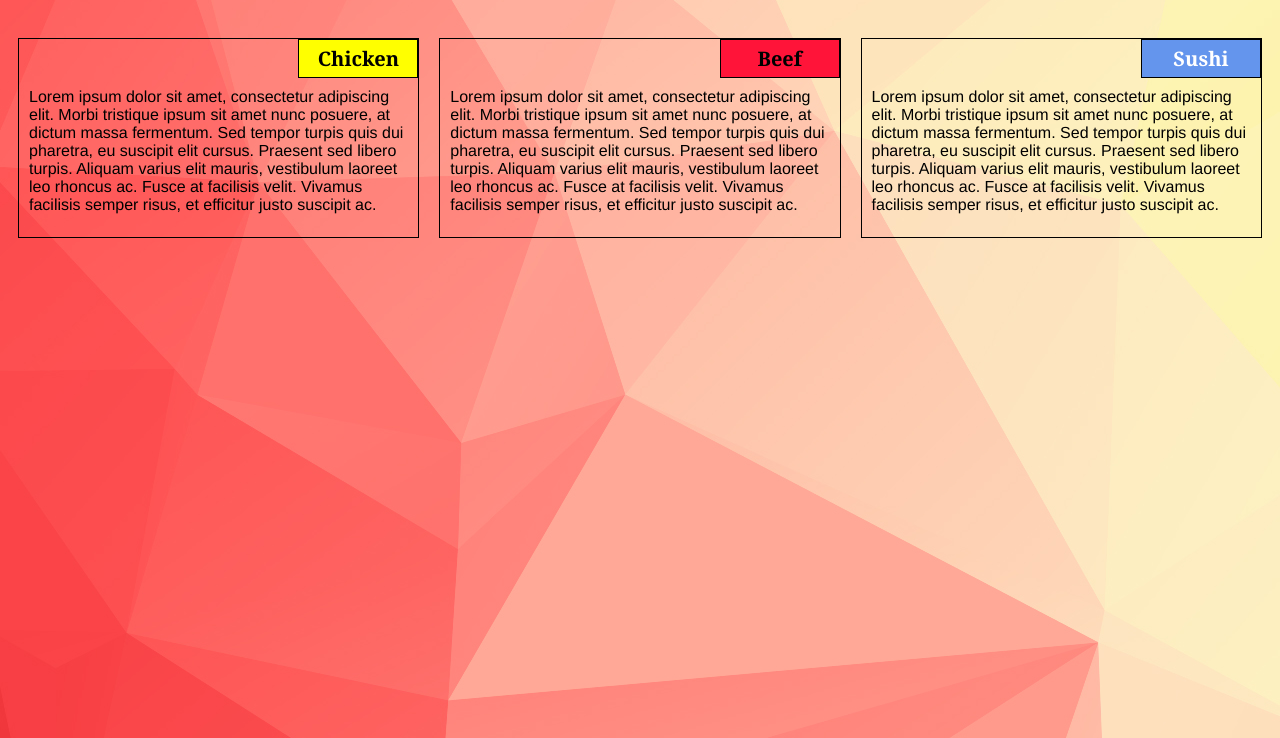
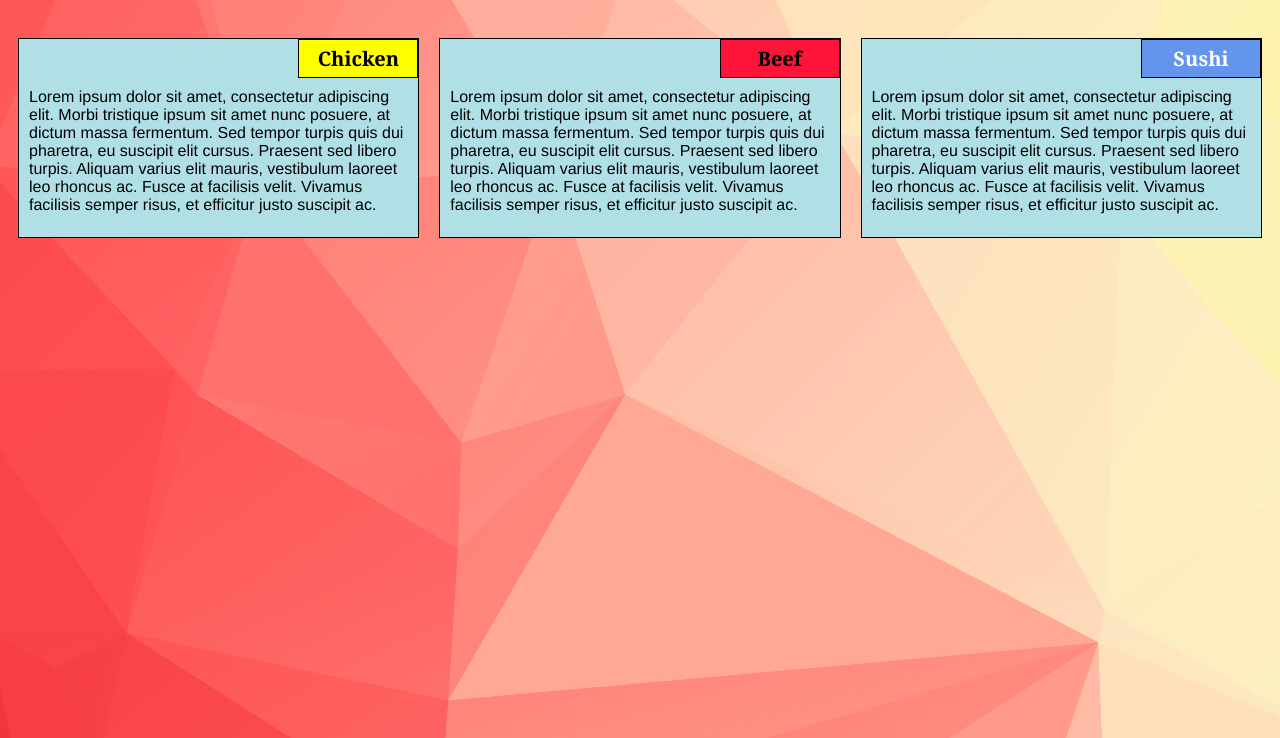
Before and after one commit to badhusha-sm/badhusha-sm.github.io, a plain HTML site: page docs/index.html in a window 1280 px wide. Shown: the part 62-800 px from the top of the page. Drawn offline with Linux system fonts and the light colour scheme.

Commit message:
Update style.css

```diff
--- a/docs/style.css
+++ b/docs/style.css
@@ -32,7 +32,7 @@ p {
 
 section {
 	border:	1px solid black;
-	background-color: powderyellow;
+	background-color: powderblue;
 	width: 100%;
 	height: 200px;
 	font-family: Helvetica;
```
